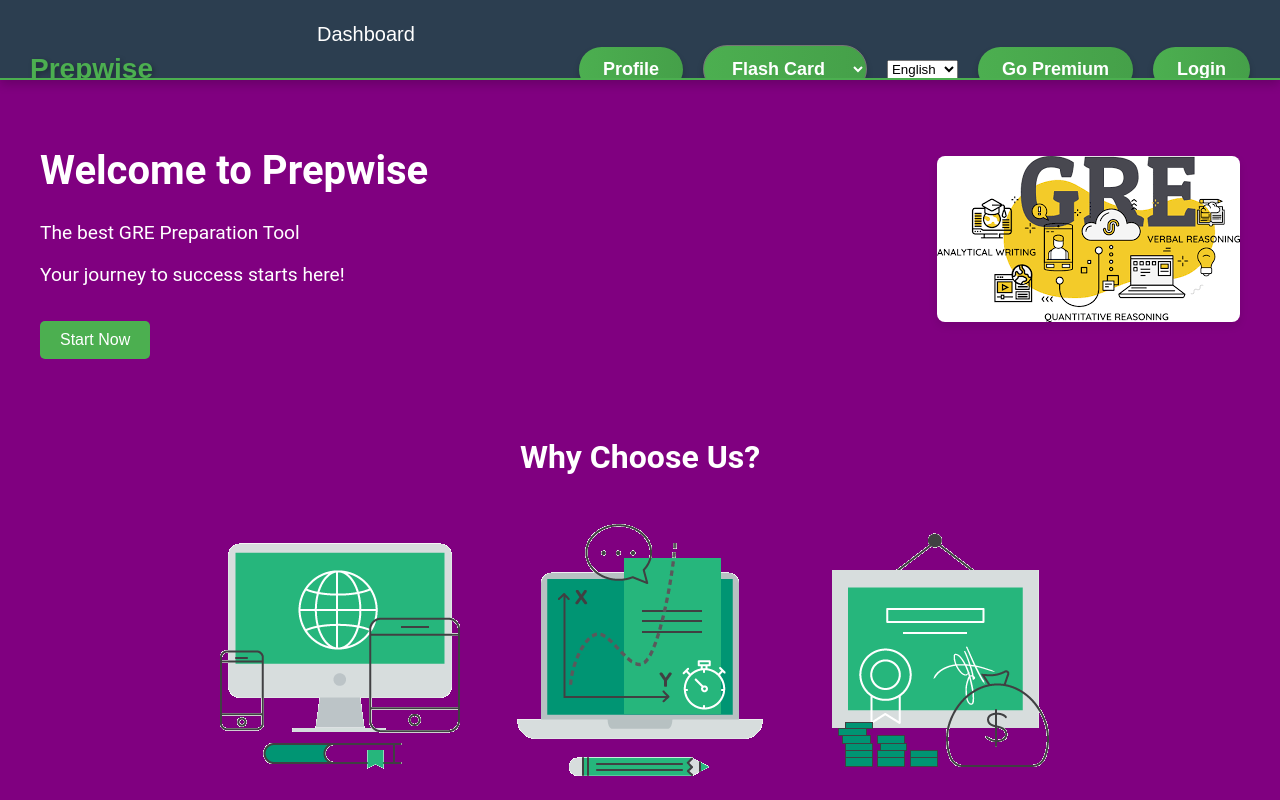
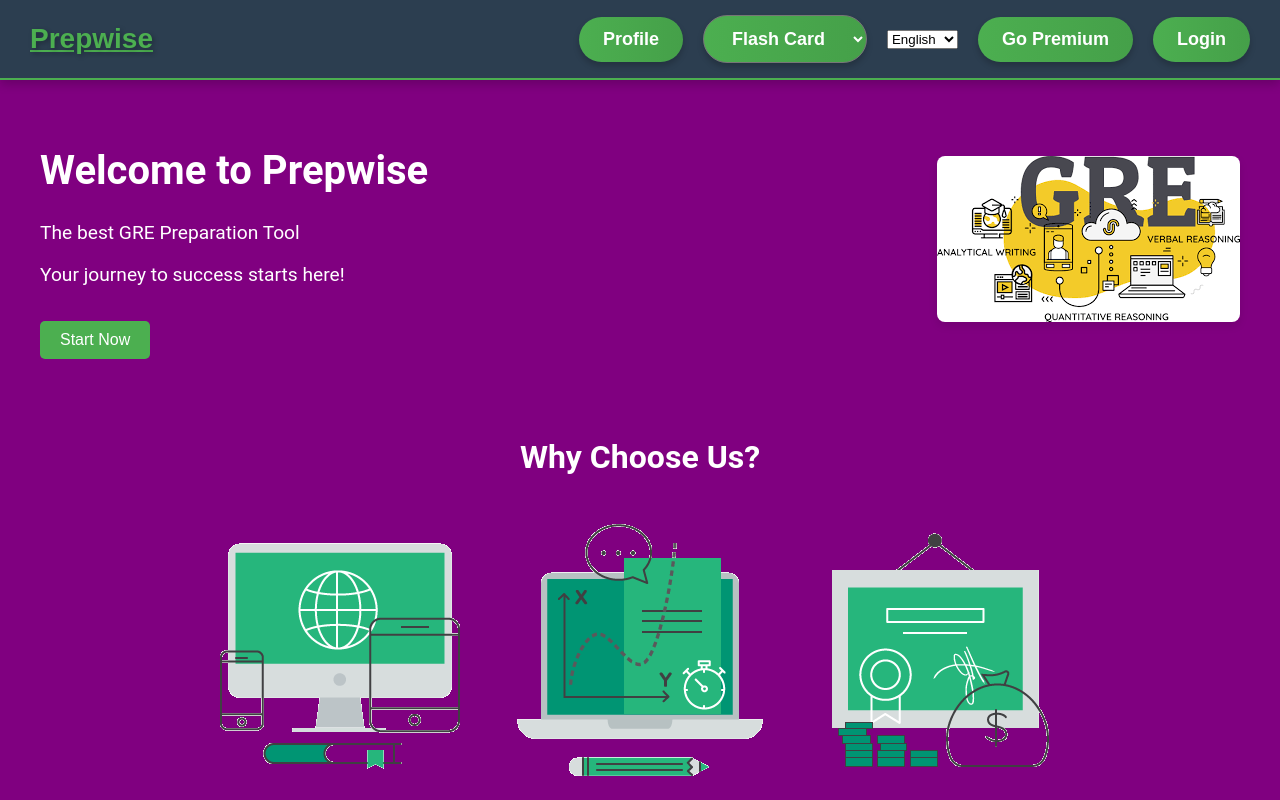
Before and after one commit to HeminPatel05/PrepWise, a React (Vite) app in the folder app/: page / in a window 1280 px wide. Shown: the top 800 px of the page. Built offline with nearby package versions, Linux system fonts and the light colour scheme; no server answers.

Commit message:
Removed Unwanted things from Navbar

```diff
--- a/app/src/Components/NavbarLR/NavbarLR.tsx
+++ b/app/src/Components/NavbarLR/NavbarLR.tsx
@@ -34,10 +34,6 @@
   return (
     <div className="navbar">
       <a href="/homepage" className="navbar-logo">Prepwise</a>
-      <div className="navbar-links">
-        <a href="/dashboard">Dashboard</a>
-        <a href="/flashcards">General Words for GRE and GMAT</a>
-      </div>
       <div className="navbar-signout">
         <a href="/profile">Profile</a>
         <select id="practice-dropdown" name="dropdown" onChange={handleDropdownChange} className="practice-dropdown">
```
